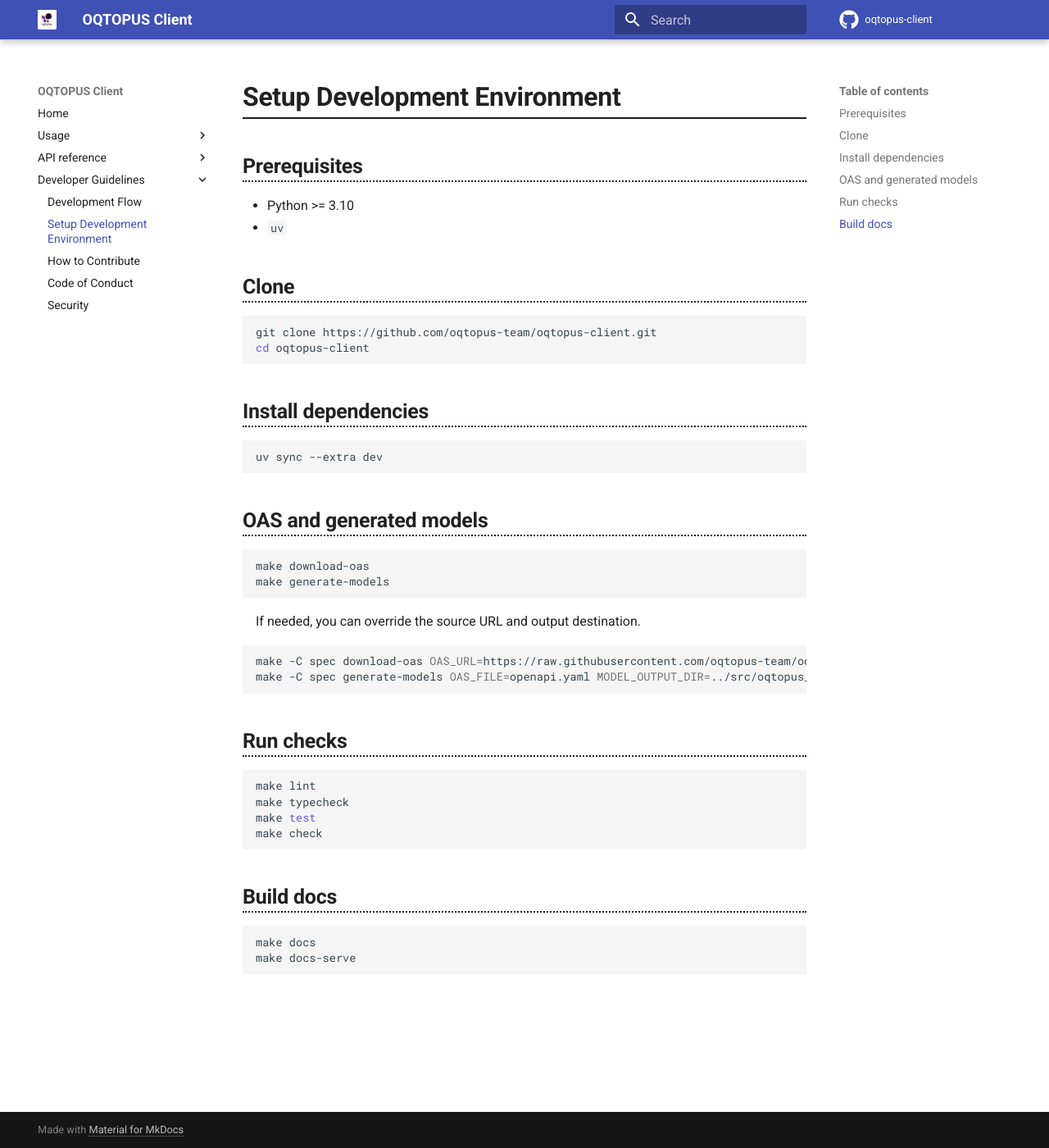
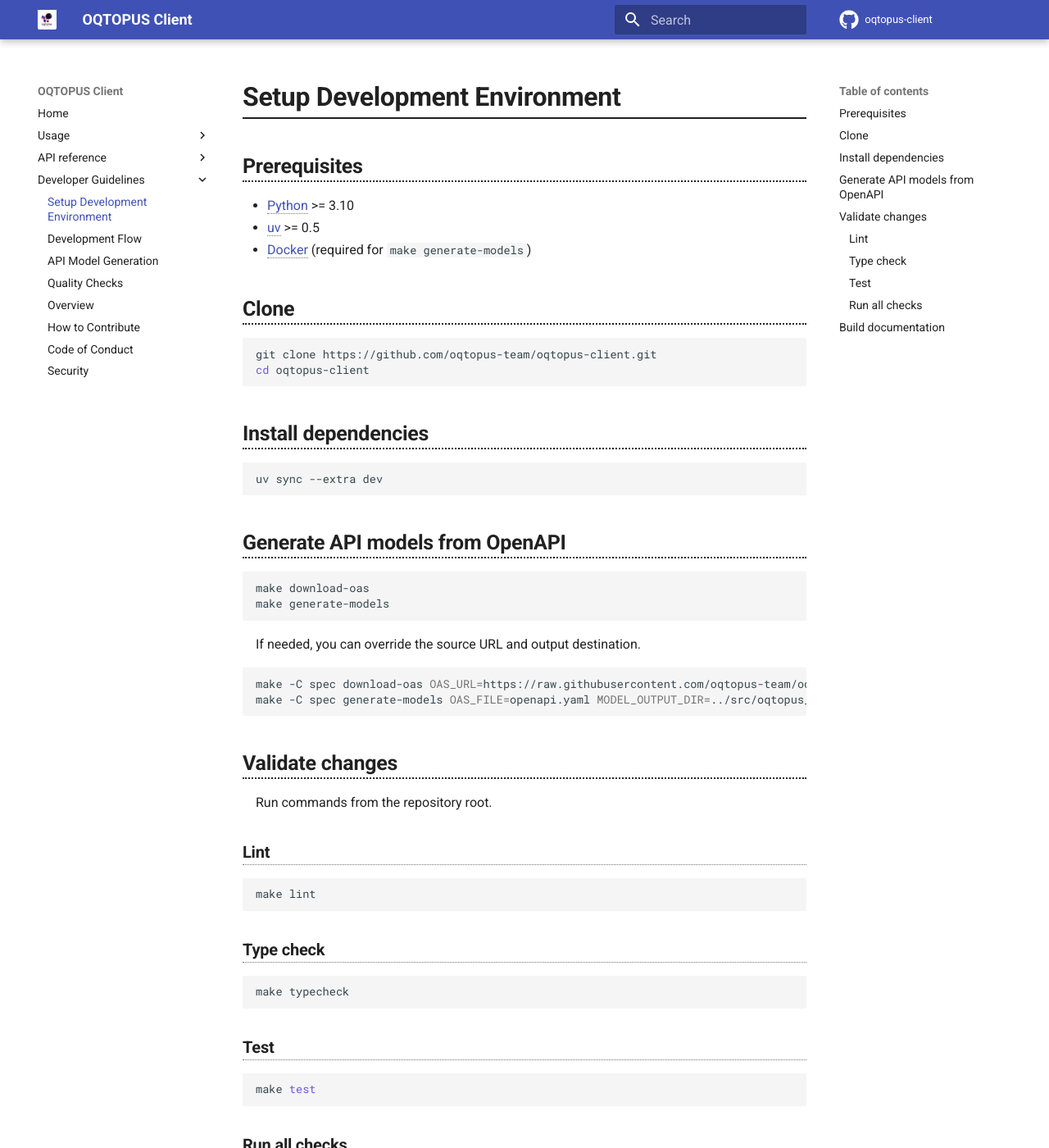
Before and after one commit to oqtopus-team/oqtopus-client, an MkDocs documentation site: the page built from docs/developer_guidelines/setup.md, in a window 1280 px wide and 1400 px high. Shown: the whole window at 82% size. Built offline with MkDocs 1.6.1 and Material for MkDocs 9.7.7, drawn with Linux system fonts in a browser that asks for light colours; comment, search, counter and statistics services are not loaded; some of the changed text lies outside the part shown.

Commit message:
docs: enhance developer guidelines with new sections on API model generation, development flow, and quality checks

````diff
--- a/docs/developer_guidelines/setup.md
+++ b/docs/developer_guidelines/setup.md
@@ -2,8 +2,9 @@
 
 ## Prerequisites
 
-- Python >= 3.10
-- `uv`
+- [Python](https://www.python.org/downloads/) >= 3.10
+- [uv](https://docs.astral.sh/uv/) >= 0.5
+- [Docker](https://docs.docker.com/get-docker/) (required for `make generate-models`)
 
 ## Clone
 
@@ -18,7 +19,7 @@
 uv sync --extra dev
 ```
 
-## OAS and generated models
+## Generate API models from OpenAPI
 
 ```bash
 make download-oas
@@ -32,18 +33,42 @@
 make -C spec generate-models OAS_FILE=openapi.yaml MODEL_OUTPUT_DIR=../src/oqtopus_client/models
 ```
 
-## Run checks
+## Validate changes
+
+Run commands from the repository root.
+
+### Lint
 
 ```bash
 make lint
+```
+
+### Type check
+
+```bash
 make typecheck
+```
+
+### Test
+
+```bash
 make test
+```
+
+### Run all checks
+
+```bash
 make check
 ```
 
-## Build docs
+## Build documentation
 
 ```bash
 make docs
+```
+
+Local preview:
+
+```bash
 make docs-serve
 ```
--- a/mkdocs.yml
+++ b/mkdocs.yml
@@ -19,8 +19,11 @@
       - job_spec: reference/job_spec.md
       - models: reference/models.md
   - Developer Guidelines:
-      - Development Flow: developer_guidelines/index.md
       - Setup Development Environment: developer_guidelines/setup.md
+      - Development Flow: developer_guidelines/development_flow.md
+      - API Model Generation: developer_guidelines/api_model_generation.md
+      - Quality Checks: developer_guidelines/quality_checks.md
+      - Overview: developer_guidelines/index.md
       - How to Contribute: CONTRIBUTING.md
       - Code of Conduct: "https://oqtopus-team.github.io/code-of-conduct/"
       - Security: "https://oqtopus-team.github.io/security-policy/"
````
Also changed, not shown: docs/CONTRIBUTING.md (+4 -1 lines), docs/developer_guidelines/api_model_generation.md (added, +42 -0 lines), docs/developer_guidelines/development_flow.md (added, +27 -0 lines), docs/developer_guidelines/index.md (+12 -20 lines), docs/developer_guidelines/quality_checks.md (added, +48 -0 lines).
